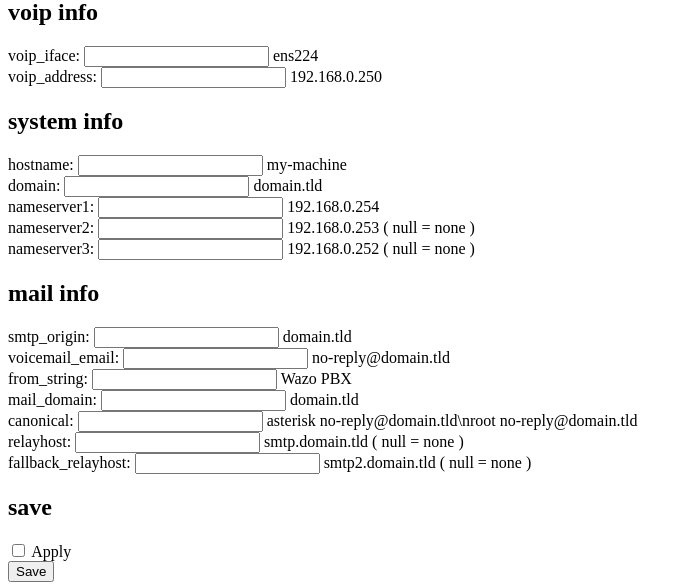
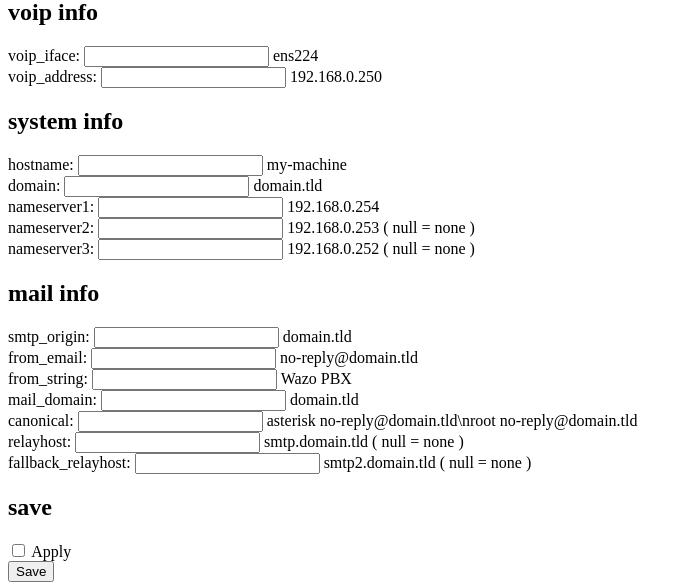
Before and after one commit to benasse/potoo, a Flask app: page /update_system_info in a window 1280 px wide. Shown: the part 157-743 px from the top of the page, without its empty margins (0-692 px from the left). Run offline with Flask 2, Linux system fonts and the light colour scheme.

Commit message:
rename the variable voicemail_email to from_email to be more explicit

```diff
--- a/potoo/playbooks/templates/60-mail-config.yml.j2
+++ b/potoo/playbooks/templates/60-mail-config.yml.j2
@@ -1,5 +1,5 @@
 email_confirmation_from_name: '{{ from_string }}'
-email_confirmation_from_address: '{{ smtp_origin }}'
+email_confirmation_from_address: '{{ from_email }}'
 
 password_reset_from_name: '{{ from_string }}'
-password_reset_from_address: '{{ smtp_origin }}'
+password_reset_from_address: '{{ from_email }}'
--- a/potoo/playbooks/update-system-info.yml
+++ b/potoo/playbooks/update-system-info.yml
@@ -83,8 +83,8 @@
   - name: update voicemail src email for asterisk
     become_user: postgres
     become: yes
-    shell: psql -d asterisk -U postgres -c "UPDATE staticvoicemail SET var_val='{{ voicemail_email }}' where var_name='serveremail'"
-    when: voicemail_email is defined
+    shell: psql -d asterisk -U postgres -c "UPDATE staticvoicemail SET var_val='{{ from_email }}' where var_name='serveremail'"
+    when: from_email is defined
 
   - name: update voicemail from_string for asterisk
     become_user: postgres
--- a/potoo/routes/update_system_info.py
+++ b/potoo/routes/update_system_info.py
@@ -7,7 +7,7 @@ from potoo.utils import *
 
 
 current_smtp_origin = none2null(simple_db_query("SELECT origin FROM mail"))
-current_voicemail_email = none2null(simple_db_query("SELECT var_val from staticvoicemail WHERE var_name = 'serveremail'"))
+current_from_email = none2null(simple_db_query("SELECT var_val from staticvoicemail WHERE var_name = 'serveremail'"))
 current_from_string = none2null(simple_db_query("SELECT var_val from staticvoicemail WHERE var_name = 'fromstring'"))
 current_domain = none2null(simple_db_query("SELECT domain FROM resolvconf"))
 current_canonical = none2null(simple_db_query("SELECT canonical FROM mail"))
@@ -25,8 +25,8 @@ current_voip_address = none2null(simple_db_query("SELECT address FROM netiface")
 class update_system_info_form(Form):
     smtp_origin = TextField('smtp_origin: ', validators=[validators.required()],
             description="domain.tld", default=current_smtp_origin )
-    voicemail_email = TextField('voicemail_email: ', validators=[validators.required()],
-            description="no-reply@domain.tld", default=current_voicemail_email )
+    from_email = TextField('from_email: ', validators=[validators.required()],
+            description="no-reply@domain.tld", default=current_from_email )
     from_string = TextField('from_string: ', validators=[validators.required()],
             description="Wazo PBX", default=current_from_string )
     domain = TextField('domain:', validators=[validators.required()],
--- a/potoo/templates/update_system_info.html
+++ b/potoo/templates/update_system_info.html
@@ -44,7 +44,7 @@ Here is the output of the form:
 <div class="input text">
 {{ form.smtp_origin.label }} {{ form.smtp_origin }}  {{ form.smtp_origin.description }}</div>
 <div class="input text">
-{{ form.voicemail_email.label }} {{ form.voicemail_email }}  {{ form.voicemail_email.description }}</div>
+{{ form.from_email.label }} {{ form.from_email }}  {{ form.from_email.description }}</div>
 <div class="input text">
 {{ form.from_string.label }} {{ form.from_string }}  {{ form.from_string.description }}</div>
 <div class="input text">
```
